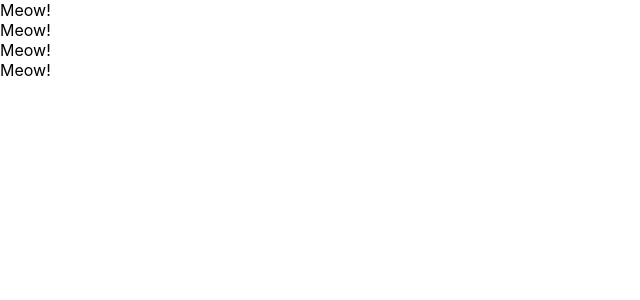
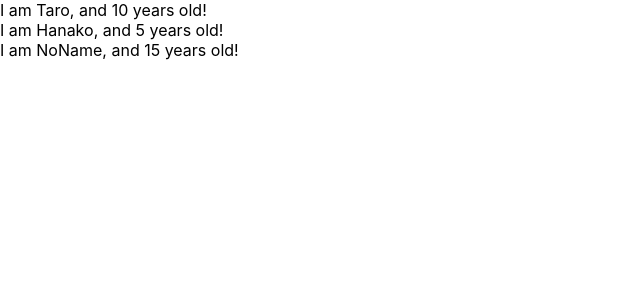
Before and after one commit to Nao-Miya/udemy-react-redux-crud-application, a React (Create React App) app: page / in a window 1280 px wide. Shown: the top 300 px of the page, without its empty margins (0-640 px from the left). Built offline with nearby package versions, Linux system fonts and the light colour scheme.

Commit message:
modify props

```diff
--- a/src/App.js
+++ b/src/App.js
@@ -13,19 +13,29 @@
 // }
 
 const App = () => {
+    const profiles = [
+        {name:"Taro", age:10},
+        {name:"Hanako", age:5},
+        {name:"NoName"}
+    ]
     return(
       <div>
-        <Cat />
-        <Cat />
-        <Cat />
-        <Cat />
+        {
+           profiles.map((profile,index)=>{
+             return <User name={profile.name} age={profile.age} key={index}/>
+           })
+        }
       </div>
     )
 
 }
 
-const Cat = () => {
-    return <div>Meow!</div>
+const User = (props) => {
+    return <div>I am {props.name}, and {props.age} years old!</div>
+}
+
+User.defaultProps = {
+  age: 15
 }
 
 export default App;
```
